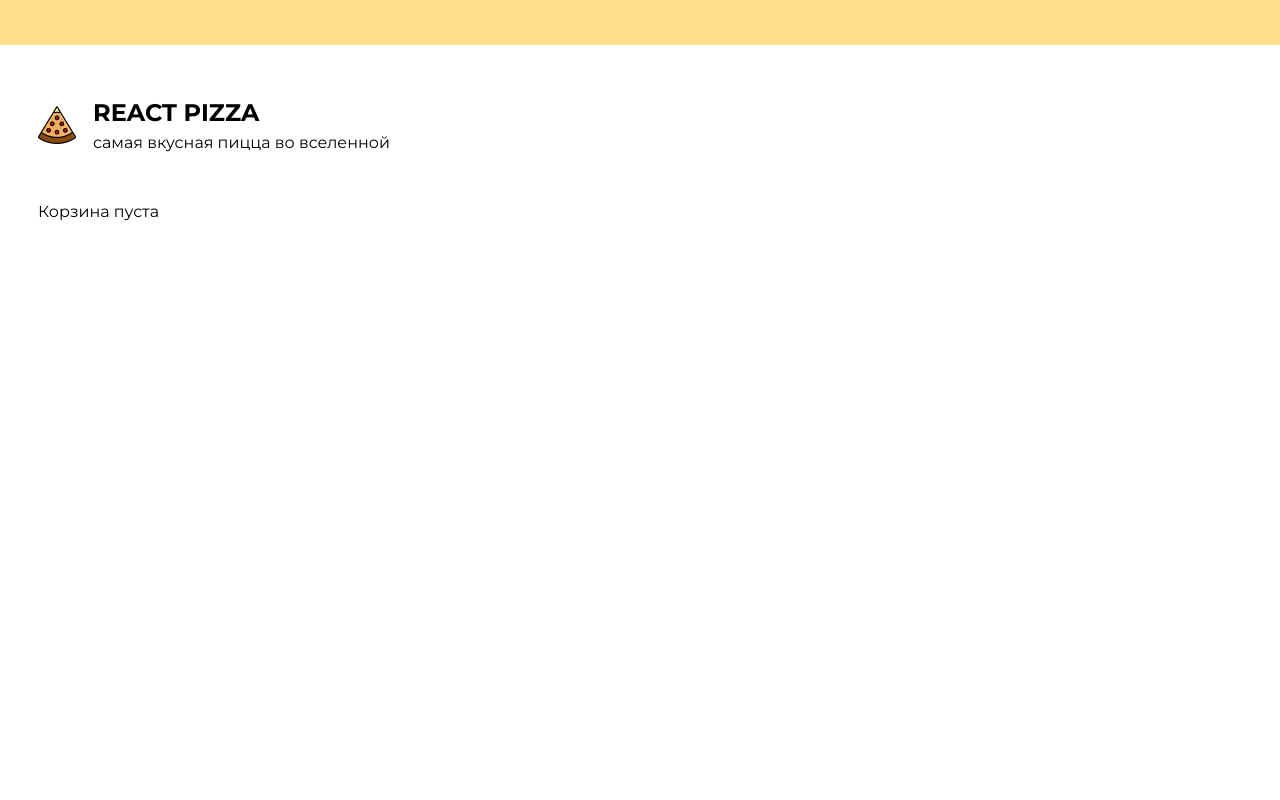
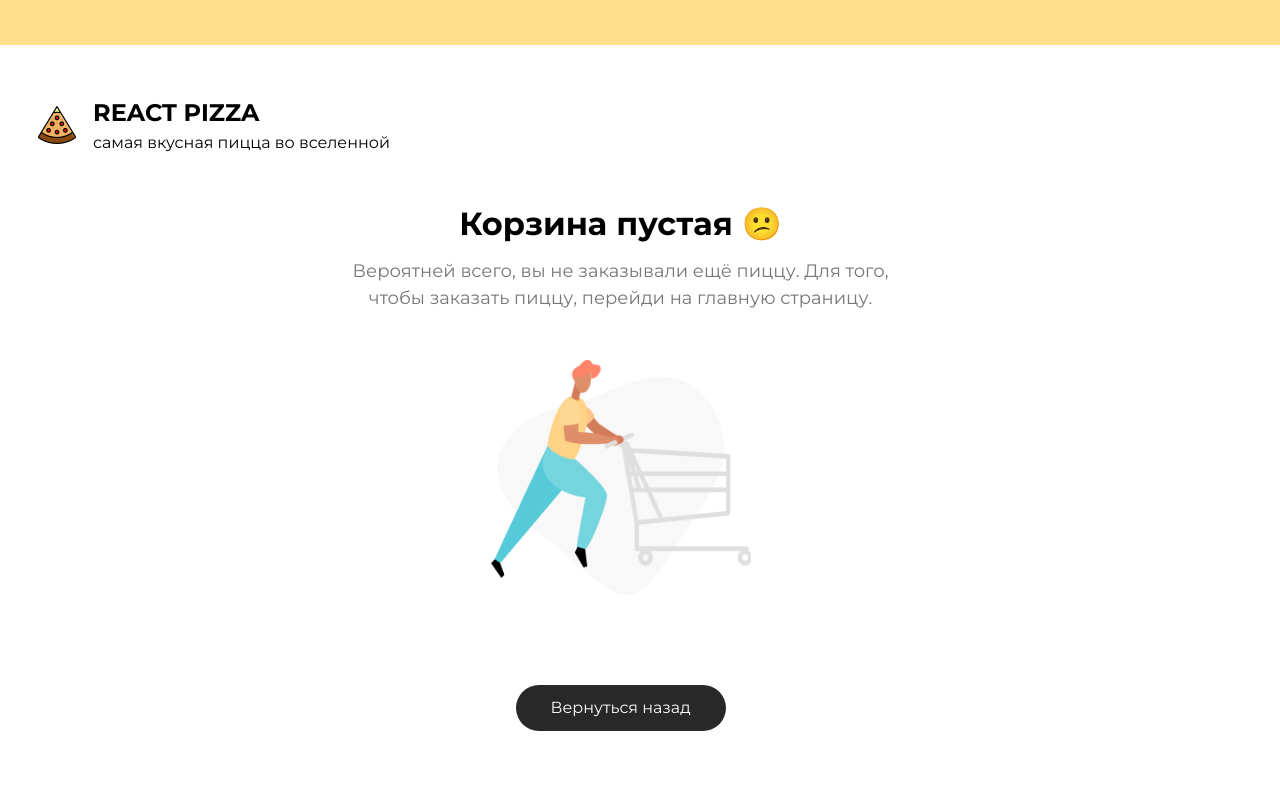
Before and after one commit to AndrewChernoff/Pizza, a React (Create React App) app: page /cart in a window 1280 px wide. Shown: the top 800 px of the page. Built offline with nearby package versions, Linux system fonts and the light colour scheme.

Commit message:
finished Cart and emptyCart components

```diff
--- a/src/App.tsx
+++ b/src/App.tsx
@@ -1,4 +1,4 @@
-import { BrowserRouter, Route, Routes } from "react-router-dom";
+import { Route, Routes } from "react-router-dom";
 import "./App.scss";
 import Cart from "./components/Cart/Cart";
 import Header from "./components/Header/Header";
--- a/src/components/Cart/Cart.scss
+++ b/src/components/Cart/Cart.scss
@@ -1,15 +1,30 @@
 .cart {
+    button {
+        cursor: pointer;
+    }
     &__container {
         margin: 0 224px 0 294px;
+    }
+    &__header {
+        margin: 140px 0 30px 0;
     }
     &__title {
         display: flex;
         justify-content: space-around;
         width: 175px;
-        margin: 140px 0 30px 0;
     }
-    &__items{
-
+    &__clear{
+        display: flex;
+        justify-content: center;
+        align-items: center;
+        gap: 7px;
+        font-weight: 400;
+        font-size: 16px;
+        color: #B6B6B6;
+        cursor: pointer;
+        svg {
+            max-width: 20px;
+        }
     }
     &__item{
         display: flex;
@@ -24,13 +39,14 @@
         }
         &_main-info{
             display: flex;
-            width: 280px;
+            width: 320px;
             height: 80px;
 
         }
         &_info{
             margin: 15px 5px 0 14px;
             &_title {
+                min-width: 250px;
                 font-weight: 700;
                 font-size: 22px;
             }
@@ -58,10 +74,65 @@
             }
         }
         &_close {
+            cursor: pointer;
             width: 32px;
             height: 32px;
             background: #FFFFFF;
             color: #D7D7D7;
         }
     }
+
+    &__footer {
+        display: flex;
+        justify-content: space-between;
+        margin-top: 40px;
+        width: 820px;
+        &_quantity {
+            &-total {
+                margin-bottom: 40px;
+                font-weight: 400;
+                font-size: 22px;
+                color: #000000;
+            }
+
+        }
+        &-back {
+            display: flex;
+            justify-content: center;
+            align-items: center;
+            text-decoration: none;
+            color: #D3D3D3;
+            width: 211px;
+            height: 55px;
+            background: #FFFFFF;
+            border: 1px solid #D3D3D3;
+            border-radius: 30px;
+            &:hover {
+                background: rgb(230, 225, 225);
+                color: white;
+            }
+            &:active {
+                background: grey;
+                color: white;
+            }
+        }
+        &_total {
+            &-price {
+                margin-bottom: 40px;
+                font-weight: 400;
+                font-size: 22px;
+                color: #000000;
+            }
+            &-pay {
+                width: 211px;
+                height: 55px;
+                background: #FE5F1E;
+                border-radius: 30px;
+                border: none;
+                font-weight: 700;
+                font-size: 16px;
+                color: #FFFFFF;
+            }
+        }
+    }
 }
--- a/src/components/Cart/Cart.tsx
+++ b/src/components/Cart/Cart.tsx
@@ -1,24 +1,40 @@
 import { IconContext } from "react-icons";
 import { AiOutlineCloseCircle } from "react-icons/ai";
+import { FaRegTrashAlt } from "react-icons/fa";
+import { Link } from "react-router-dom";
 import darkCart from "../../assets/icons/dark_cart_icon.svg";
-import { useAppSelector } from "../../hooks/hooks";
+import { useAppDispatch, useAppSelector } from "../../hooks/hooks";
+import { clearCart, decrement, deleteItem, increment } from "../../redux/cart/cart";
+import EmptyCart from "../EmptyCart/EmptyCart";
 import "./Cart.scss";
 
 const Cart = () => {
   const cartItems = useAppSelector((state) => state.cart.cart);
+  const dispatch = useAppDispatch();
   const dough = ["тонкое", "традиционное"];
   let totalQuantity = 0;
+  let totalPrice = 0
 
   cartItems.forEach(el => totalQuantity += el.quantity)
+  cartItems.forEach(el => totalPrice += (el.price * el.quantity))
 
   return (
     <div className="wrapper">
       {cartItems.length !== 0 ? (
         <div className="cart">
           <div className="cart__container">
+            <header className="cart__header">
             <div className="cart__title">
-              <img src={darkCart} alt="cart image" /> <h2>Корзина</h2>{" "}
+              <img src={darkCart} alt="cart image" /> <h2>Корзина</h2>
             </div>
+            <div onClick={() => dispatch(clearCart())}  className="cart__clear">
+            <IconContext.Provider value={{ }}>
+            <FaRegTrashAlt/>
+            </IconContext.Provider>
+             Очистить корзину
+             </div>
+            </header>
+
             <div className="cart__items">
               {cartItems.map(({ id, imageUrl, name, type, size, quantity, price }) => {
                 return (
@@ -32,26 +48,49 @@ const Cart = () => {
                     </div>
 
                     <div className="cart__item_quantity">
-                      <button>+</button> <span> {quantity} </span> <button>-</button>
+                      <button onClick={() => dispatch(increment(id))}>+</button>
+                      <span> {quantity} </span>
+                      <button onClick={() => dispatch(decrement(id))}>-</button>
                     </div>
 
                     <div className="cart__item_price">
                       {price * quantity} &#8381;
                     </div>
+
                     <IconContext.Provider value={{ className: "cart__item_close" }}>
-                    <AiOutlineCloseCircle/>
+                      <AiOutlineCloseCircle onClick={() => dispatch(deleteItem(id))}/>
                     </IconContext.Provider>
                   </div>
                 );
               })}
             </div>
 
-            <div>Всего пицц: {totalQuantity}шт</div>
+            <footer className="cart__footer">
+              <div className="cart__footer_quantity">
+              <div className="cart__footer_quantity-total">
+                 Всего пицц: <span style={{fontWeight:'bold'}}>{totalQuantity}шт.</span>
+              </div>
+                <Link to="/" className="cart__footer-back">
+                  <div>
+                  Вернуться назад
+                  </div>
+                </Link>
+              </div>
+
+              <div className="cart__footer_total">
+              <div className="cart__footer_total-price">
+                  Сумма заказа: <span style={{color:'#FE5F1E', fontWeight:'bold'}}>{totalPrice} &#8381;</span>
+              </div>
+                <button className="cart__footer_total-pay">
+                  Оплатить сейчас
+                </button>
+              </div>
+            </footer>
 
           </div>
         </div>
       ) : (
-        <div>Корзина пуста</div>
+        <EmptyCart/>
       )}
     </div>
   );
--- /dev/null
+++ b/src/components/EmptyCart/EmptyCart.scss
@@ -0,0 +1,41 @@
+.empty_cart {
+    &__content {
+        width: 547px;
+        margin: 0 auto;
+    }
+
+    &__title {
+        text-align: center;
+        font-weight: 700;
+        font-size: 32px;
+        margin-bottom: 10px;
+    }
+
+    &__descr {
+        width: 547px;
+        height: 52px;
+        font-weight: 400;
+        font-size: 18px;
+        text-align: center;
+        color: #777777;
+    }
+    &__img {
+        display: block;
+        margin: 50px auto 0 auto;
+        height: 235px;
+        max-width: 260px;
+    }
+    &__back {
+        display: flex;
+        justify-content: center;
+        align-items: center;
+        margin: 90px auto 0 auto;
+        text-decoration: none;
+        width: 210px;
+        height: 46px;
+        background: #282828;
+        border-radius: 30px;
+        color: #FFFFFF;
+        border: none;
+    }
+}
--- /dev/null
+++ b/src/components/EmptyCart/EmptyCart.tsx
@@ -0,0 +1,25 @@
+import { Link } from "react-router-dom";
+import emptyCart from "../../assets/imgs/emptyCart.png";
+import "./EmptyCart.scss";
+
+const EmptyCart = () => {
+  return (
+    <div className="empty_cart">
+      <div className="empty_cart__content">
+        <h2 className="empty_cart__title">Корзина пустая &#128533;</h2>
+        <div className="empty_cart__descr">
+          Вероятней всего, вы не заказывали ещё пиццу. Для того, чтобы заказать
+          пиццу, перейди на главную страницу.
+        </div>
+      </div>
+      <img className="empty_cart__img" src={emptyCart} />
+
+      <Link to="/" className="empty_cart__back">
+        Вернуться назад
+      </Link>
+    </div>
+
+  );
+};
+
+export default EmptyCart;
--- a/src/components/Header/Header.tsx
+++ b/src/components/Header/Header.tsx
@@ -5,10 +5,7 @@ import { useAppSelector } from '../../hooks/hooks';
 import { Link, useLocation } from 'react-router-dom';
 
 const Header = () => {
-
-  //const [isClosed, setIsClosed ] = useState(false) try to make onClick to needed link
   let location = useLocation();
-  console.log(location.pathname)
   const cartItems = useAppSelector(state => state.cart.cart)
 
   let headerPrice = 0;
--- a/src/components/MainPage/MainPage.scss
+++ b/src/components/MainPage/MainPage.scss
@@ -1,6 +1,5 @@
 .wrapper {
     background-color: white;
     max-width: 1340px;
-    min-height: 1409px;
     margin: 45px auto;
 }
--- a/src/index.tsx
+++ b/src/index.tsx
@@ -1,6 +1,4 @@
-import React from "react";
 import ReactDOM from "react-dom/client";
-import "normalize.css";
 import "./index.css";
 import App from "./App";
 import reportWebVitals from "./reportWebVitals";
@@ -11,6 +9,7 @@ import { BrowserRouter } from "react-router-dom";
 const root = ReactDOM.createRoot(
   document.getElementById("root") as HTMLElement
 );
+
 root.render(
   <Provider store={store}>
     <BrowserRouter>
--- a/src/redux/cart/cart.ts
+++ b/src/redux/cart/cart.ts
@@ -2,9 +2,8 @@ import { createSlice, PayloadAction } from "@reduxjs/toolkit";
 import { CartItem, CartState } from "./cartStyle";
 
 const initialState: CartState = {
-    cart: []
+  cart: [],
 };
-
 
 const cart = createSlice({
   name: "cart",
@@ -12,7 +11,7 @@ const initialState: CartState = {
   reducers: {
     addItem: (state, action: PayloadAction<CartItem>) => {
       let addedItem = state.cart.find((el) => el.id === action.payload.id);
-        if(addedItem) {
+      if (addedItem) {
         addedItem.quantity++;
         addedItem.price = action.payload.price;
         addedItem.size = action.payload.size;
@@ -20,10 +19,27 @@ const initialState: CartState = {
       } else {
         state.cart.push(action.payload);
       }
+    },
+    increment: (state, action: PayloadAction<number>) => {
+      let item = state.cart.find((el) => el.id === action.payload);
+      item.quantity++;
+    },
+    decrement: (state, action: PayloadAction<number>) => {
+      let item = state.cart.find((el) => el.id === action.payload);
+      item.quantity--;
+      if(item.quantity < 1) {
+        item.quantity = 1
+      }
+    },
+    deleteItem: (state, action: PayloadAction<number>) => {
+      state.cart = state.cart.filter(el => el.id !== action.payload)
+    },
+    clearCart: (state) => {
+      state.cart.length = 0;
     }
   },
 });
 
-  export const { addItem } = cart.actions;
+export const { addItem, increment, decrement, deleteItem, clearCart } = cart.actions;
 
 export default cart.reducer;
```
Also changed, not shown: src/assets/imgs/emptyCart.png (added). Lines whose indentation alone changed are shown as unchanged.
